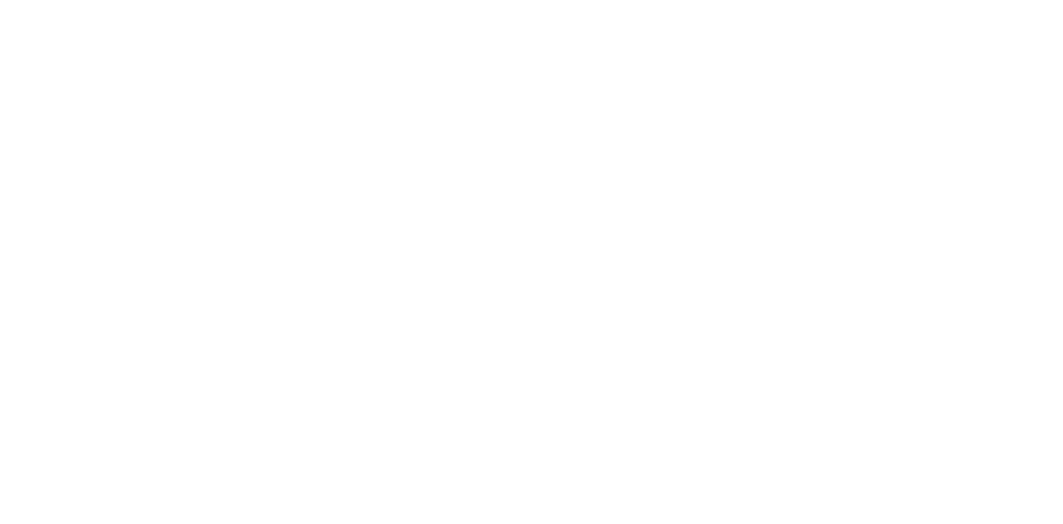
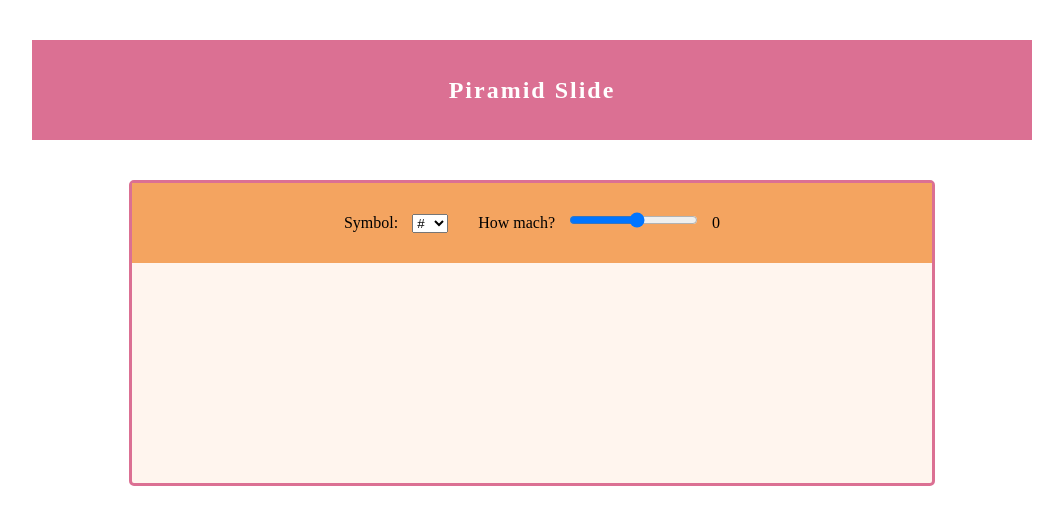
Before and after one commit to EzhukovRoman/pyramid-slide, a plain HTML site: page index.html in a window 1280 px wide. Shown: the whole page, without its empty margins (108-1171 px from the left). Drawn offline with Linux system fonts and the light colour scheme.

Commit message:
Styled version

```diff
--- a/css/style.css
+++ b/css/style.css
@@ -0,0 +1,50 @@
+* {
+    margin: 0;
+    padding: 0;
+}
+
+.text-center {
+    text-align: center;
+}
+
+header {
+    width: 1000px;
+    height: 100px;
+    margin: 40px auto;
+    background-color: palevioletred;
+}
+
+header h2 {
+    margin: auto;
+    padding: auto;
+    line-height: 100px;
+    color: white;
+    letter-spacing: 2px;
+}
+
+.container {
+    width: 800px;
+    min-height: 300px;
+    margin: 40px auto;
+    background-color: seashell;
+    border: 3px solid palevioletred;
+    border-radius: 5px;
+}
+.menu {
+    background-color: sandybrown;
+    min-height: 80px;
+}
+
+.inputs {
+    line-height: 80px;
+    display: flex;
+    justify-content: center;
+}
+
+.selection {
+    margin-right: 20px;
+}
+
+span {
+    margin: auto 10px;
+}
--- a/index.html
+++ b/index.html
@@ -8,7 +8,33 @@
     <link rel="stylesheet" href="./css/style.css">
 </head>
 <body>
+    <header class="text-center">
+        <h2>Piramid Slide</h2>
+    </header>
+    <div class="container text-center">
+        <div class="menu">
+            <div class="inputs">
+             <div class="selection">
+                <span>Symbol: </span>
+                    <select name="symbol">
+                        <option value="#">#</option>
+                        <option value="@">@</option>
+                        <option value="X">X</option>
+                        <option value="$">$</option>
+                    </select>
+             </div>
+             <div class="range">
+                <span>How mach? </span>
+                <input type="range" name="height" id="" min="1" max="20">
+                <span class="height">0</span>
+             </div>
+            </div>
+        </div>
+        <div class="pyramid">
 
+
+        </div>
+    </div>
 </body>
 <script src="./js/script.js"></script>
 </html>
```
